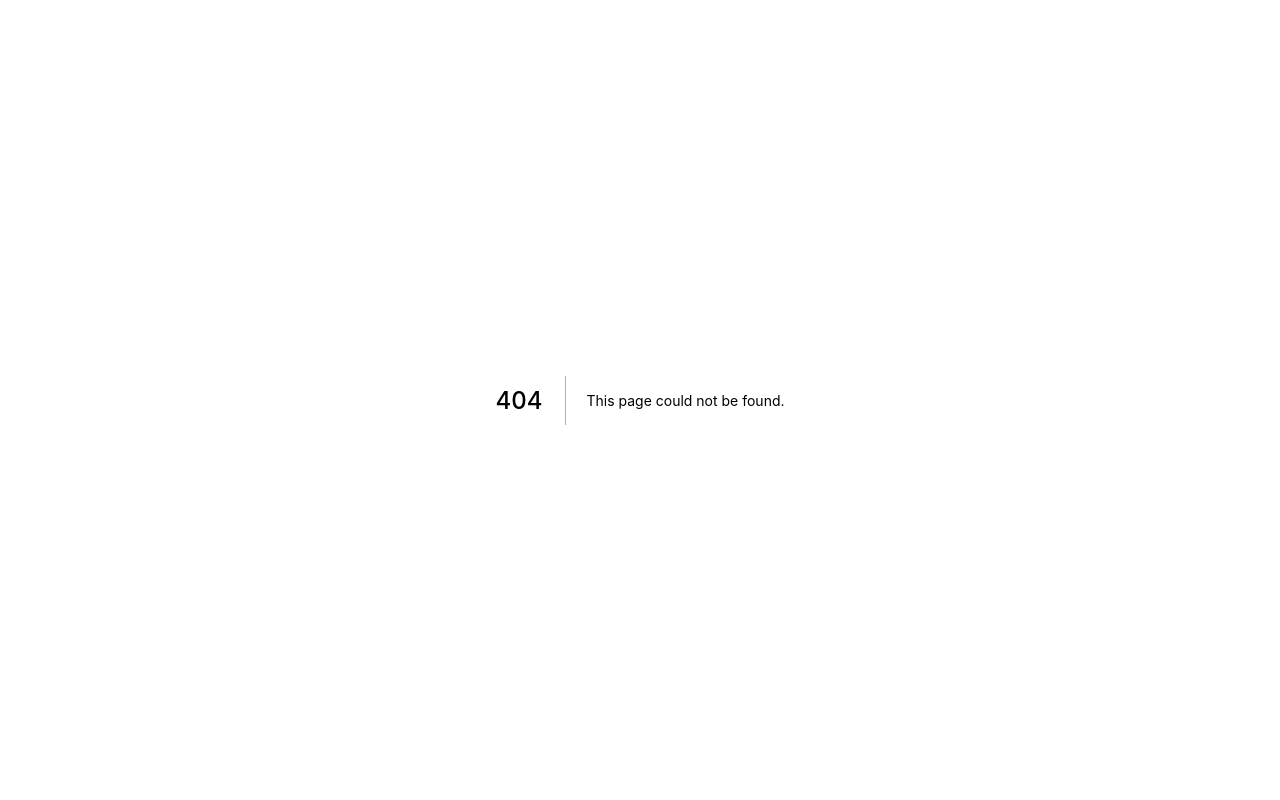
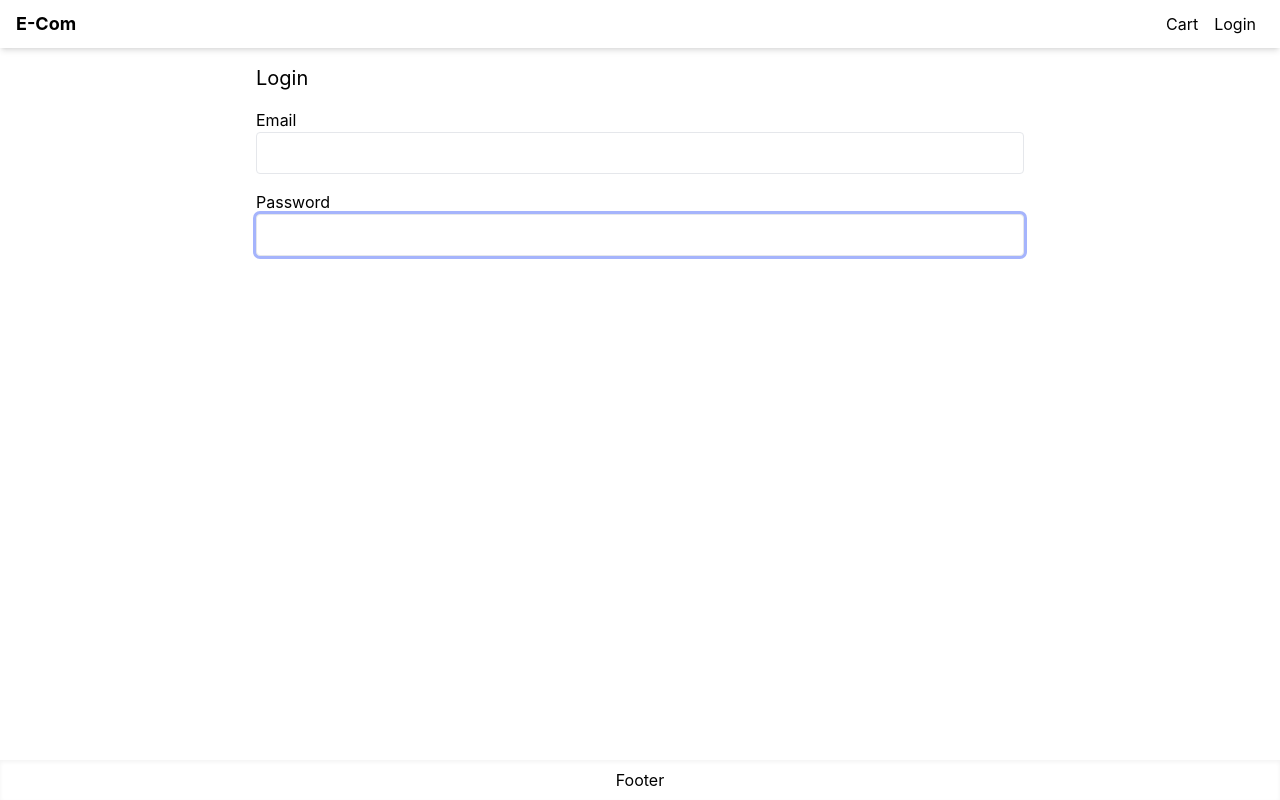
Before and after one commit to stamovm/e-com, a Next.js app: page /login in a window 1280 px wide. Before the commit this address had no page. Built offline with nearby package versions, Linux system fonts and the light colour scheme.

Commit message:
Started working loging page.

```diff
--- a/components/Layout.tsx
+++ b/components/Layout.tsx
@@ -14,7 +14,9 @@ const Layout = ({ title, children }: Props) => {
   const [cartItemsCount, setCartItemsCount] = useState(0)
 
   useEffect(() => {
-    setCartItemsCount(cart.cartItems.reduce((a, c) => a + c.quantity, 0))
+    setCartItemsCount(
+      cart.cartItems.reduce((a: number, c) => a + c.quantity, 0)
+    )
   }, [cart.cartItems])
 
   return (
--- a/package.json
+++ b/package.json
@@ -16,7 +16,7 @@
     "react-dom": "18.2.0"
   },
   "devDependencies": {
-    "@types/node": "18.0.3",
+    "@types/node": "18.0.4",
     "@types/react": "18.0.15",
     "@types/react-dom": "18.0.6",
     "autoprefixer": "^10.4.7",
--- a/pages/cart.tsx
+++ b/pages/cart.tsx
@@ -109,7 +109,7 @@ const CartPage: NextPage = () => {
               </li>
               <li>
                 <button
-                  onClick={() => router.push('/shipping')}
+                  onClick={() => router.push('login?redirect=/shipping')}
                   className="w-full primary-button"
                 >
                   Check Out
--- /dev/null
+++ b/pages/login.tsx
@@ -0,0 +1,22 @@
+import type { NextPage } from 'next'
+import Layout from '../components/Layout'
+
+const LoginPage: NextPage = () => {
+  return (
+    <Layout title="Login">
+      <form className="max-w-screen-md mx-auto">
+        <h1 className="mb-4 text-xl">Login</h1>
+        <div className="mb-4">
+          <label htmlFor="email">Email</label>
+          <input id="email" className="w-full" type="email" autoFocus />
+        </div>
+        <div className="mb-4">
+          <label htmlFor="password">Password</label>
+          <input type="password" className="w-full" id="password" autoFocus />
+        </div>
+      </form>
+    </Layout>
+  )
+}
+
+export default LoginPage
--- a/styles/globals.css
+++ b/styles/globals.css
@@ -26,3 +26,9 @@ a {
 .primary-button {
   @apply px-4 py-2 rounded shadow outline-none bg-amber-300 hover:bg-amber-400 active:bg-amber-500 transition duration-300 ease-in-out;
 }
+
+input,
+select,
+textarea {
+  @apply rounded border p-2  outline-none ring-indigo-300  focus:ring;
+}
```
Also changed, not shown: 1 other file (tests, documents, lock files or other folders).
